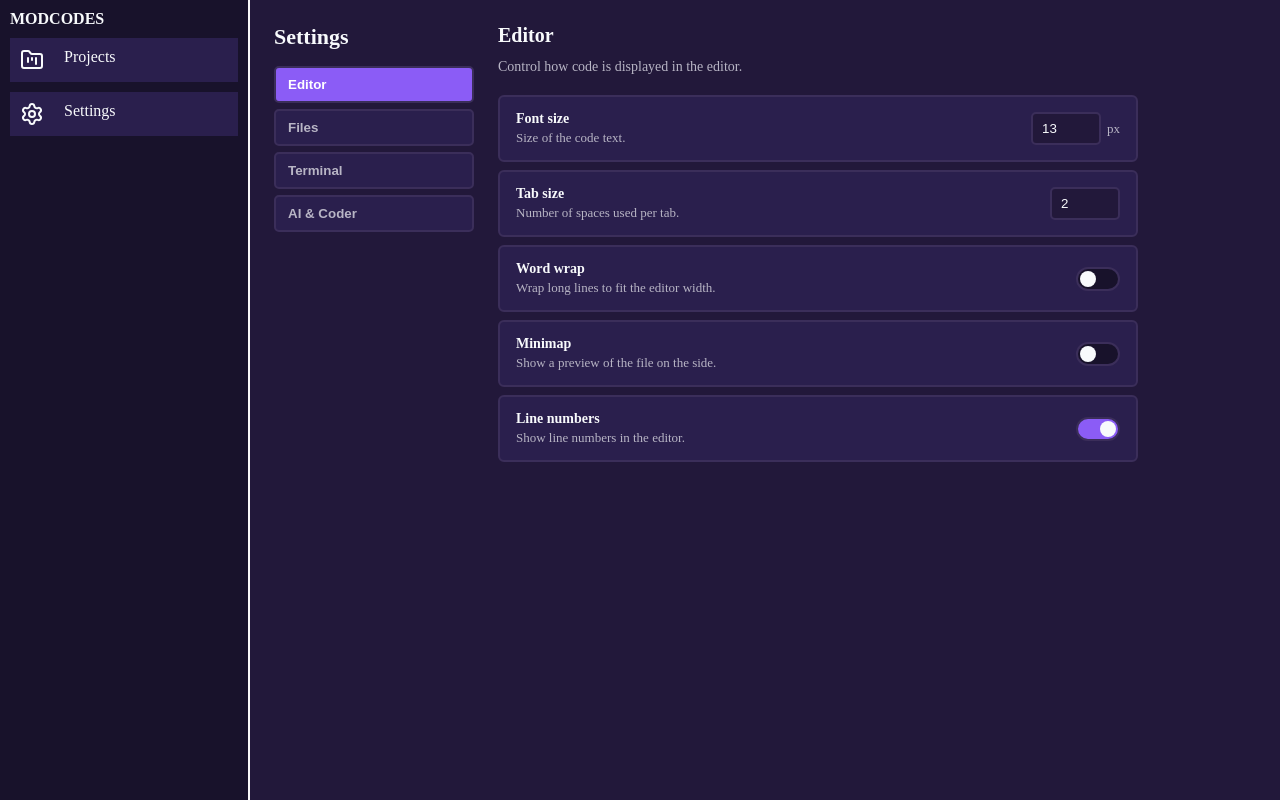
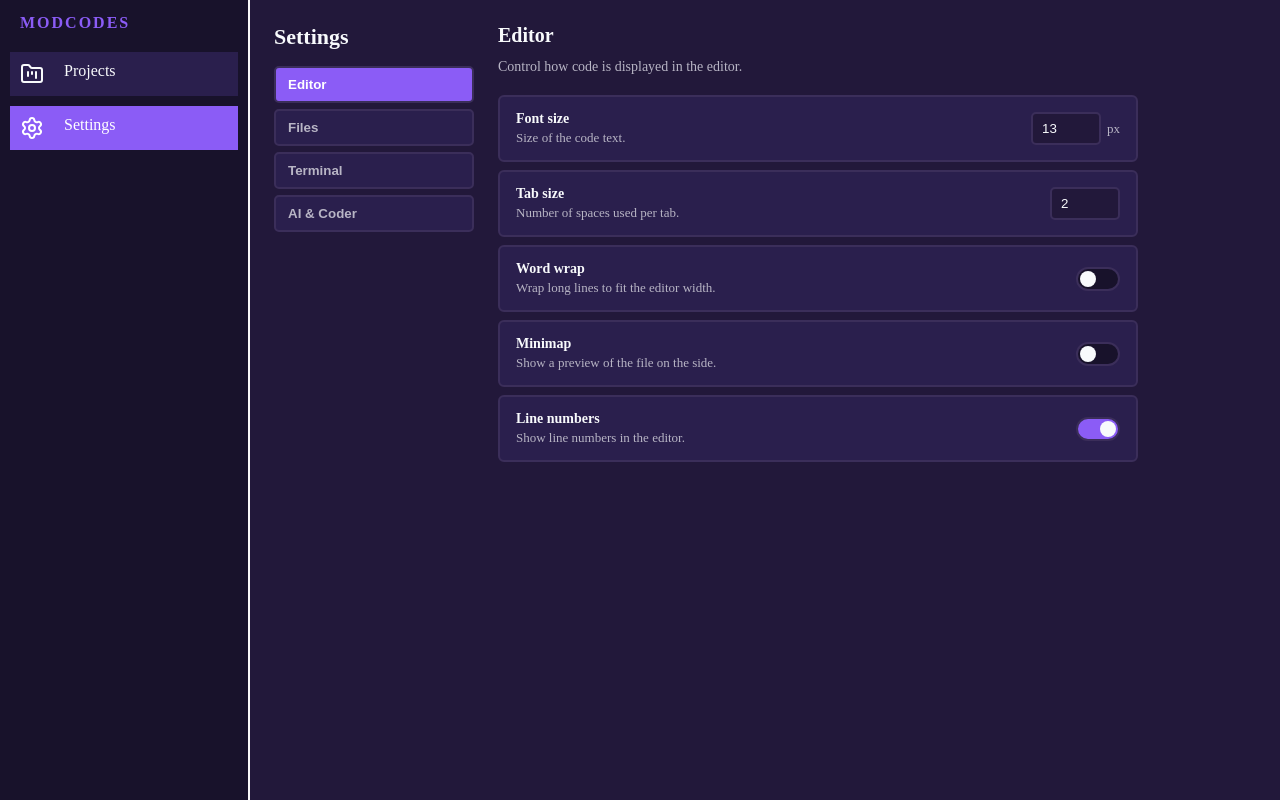
Before and after one commit to aryan-sonsurkar/mod-codes-ide, a Next.js app: page /settings in a window 1280 px wide. Built offline with nearby package versions, Linux system fonts and the light colour scheme.

Commit message:
feat(ui): add application navigation

```diff
--- a/src/app/projects/page.js
+++ b/src/app/(app)/layout.js
@@ -1,11 +1,10 @@
 import Sidebar from "../components/Sidebar/Sidebar";
-import Workspace from "../components/Workspace/Workspace";
 
-export default function ProjectsPage() {
+export default function AppLayout({ children }) {
   return (
     <div className="app">
       <Sidebar />
-      <Workspace />
+      {children}
     </div>
   );
 }
--- /dev/null
+++ b/src/app/(app)/projects/page.js
@@ -0,0 +1,5 @@
+import Workspace from "../../components/Workspace/Workspace";
+
+export default function ProjectsPage() {
+  return <Workspace />;
+}
--- /dev/null
+++ b/src/app/(app)/settings/page.js
@@ -0,0 +1,5 @@
+import SettingsPage from "../../components/Settings/SettingsPage";
+
+export default function SettingsRoute() {
+  return <SettingsPage />;
+}
--- a/src/app/components/Sidebar/Sidebar.css
+++ b/src/app/components/Sidebar/Sidebar.css
@@ -10,13 +10,12 @@
   gap: 10px;
 }
 
-.homebtn{
-  display: flex;
-  flex-direction: row;
-  padding: 10px;
-  gap: 20px;
-  background-color: var(--surface-bg);
-  color: var(--primary-text)
+.sidebar-brand{
+  display: block;
+  padding: 4px 10px 10px;
+  color: var(--accent-color);
+  font-weight: 700;
+  letter-spacing: 2px;
 }
 
 .projectsbtn{
@@ -36,3 +35,8 @@
   background-color: var(--surface-bg);
   color: var(--primary-text)
 }
+
+.sidebar-active{
+  background-color: var(--accent-color);
+  color: #ffffff;
+}
--- a/src/app/components/Sidebar/Sidebar.jsx
+++ b/src/app/components/Sidebar/Sidebar.jsx
@@ -1,13 +1,30 @@
+"use client";
 import "./Sidebar.css";
-import {FolderKanban} from "lucide-react";
-import {Settings} from "lucide-react";
+import Link from "next/link";
+import { usePathname } from "next/navigation";
+import { FolderKanban } from "lucide-react";
+import { Settings } from "lucide-react";
 
-export default function Sidebar(){
+export default function Sidebar() {
+  const pathname = usePathname();
+
   return (
-<div className="sidebar">
-      <h4>MODCODES</h4>
-      <a href="/projects" className="homebtn"><FolderKanban />  Projects</a>
-      <a href="/settings" className="settingsbtn"><Settings />  Settings</a>
-</div>
-);
+    <div className="sidebar">
+      <Link href="/" className="sidebar-brand">
+        MODCODES
+      </Link>
+      <Link
+        href="/projects"
+        className={`projectsbtn${pathname === "/projects" ? " sidebar-active" : ""}`}
+      >
+        <FolderKanban /> Projects
+      </Link>
+      <Link
+        href="/settings"
+        className={`settingsbtn${pathname === "/settings" ? " sidebar-active" : ""}`}
+      >
+        <Settings /> Settings
+      </Link>
+    </div>
+  );
 }
--- a/src/app/settings/page.js
+++ /dev/null
@@ -1,11 +0,0 @@
-import Sidebar from "../components/Sidebar/Sidebar";
-import SettingsPage from "../components/Settings/SettingsPage";
-
-export default function SettingsRoute() {
-  return (
-    <div className="app">
-      <Sidebar />
-      <SettingsPage />
-    </div>
-  );
-}
```
Also changed, not shown: src/app/components/Workspace/content/IDEWorkspace.jsx (+9 -0 lines).
